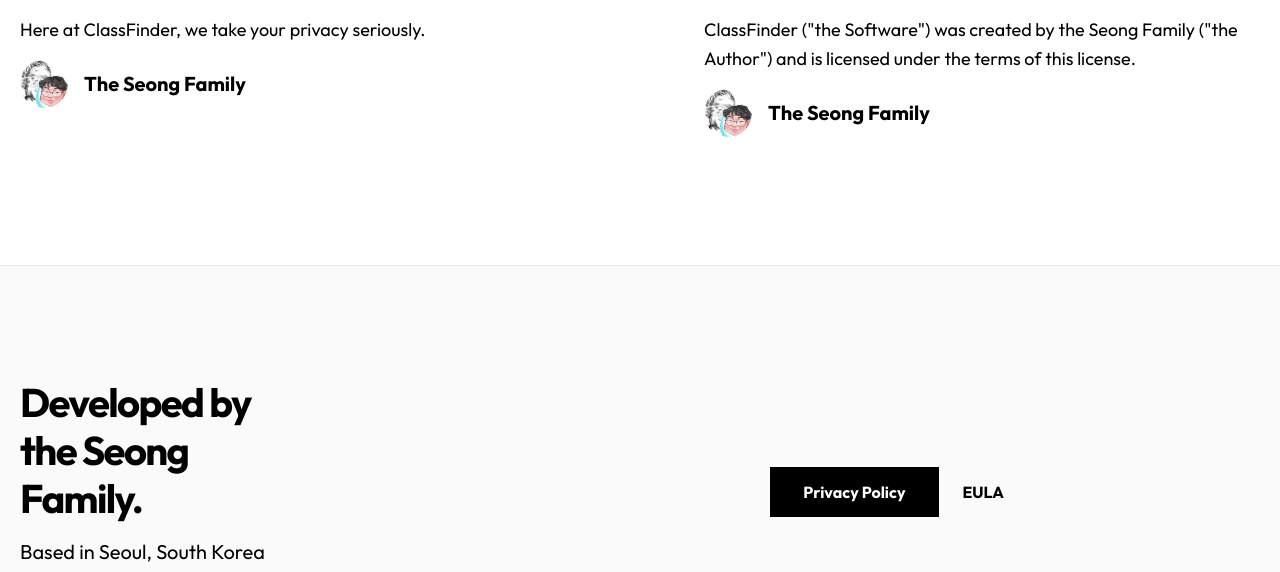
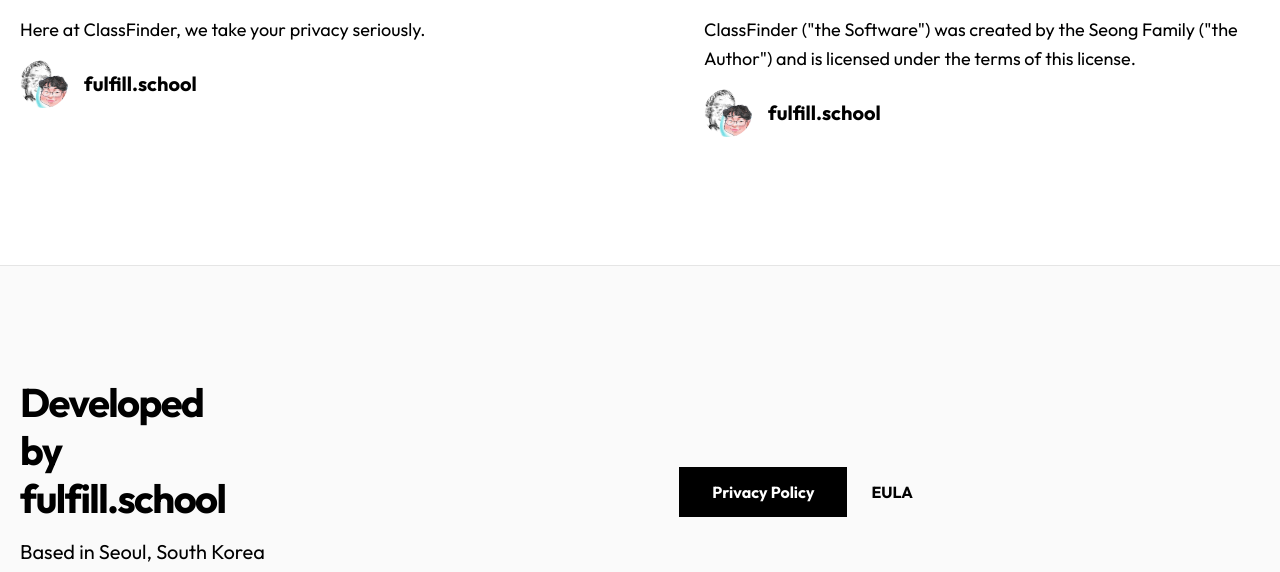
Before and after one commit to wonmor/classfinder-web, a Next.js app: page / in a window 1280 px wide. Shown: the part 2134-2706 px from the top of the page. Built offline with nearby package versions, Linux system fonts and the light colour scheme.

Commit message:
Updated company name

```diff
--- a/_posts/about.md
+++ b/_posts/about.md
@@ -4,7 +4,7 @@
 coverImage: '/assets/blog/dynamic-routing/cover.jpg'
 date: '2023-08-22T05:35:07.322Z'
 author:
-  name: The Seong Family
+  name: fulfill.school
   picture: '/assets/blog/authors/family.jpg'
 ogImage:
   url: '/assets/blog/dynamic-routing/cover.jpg'
--- a/_posts/eula.md
+++ b/_posts/eula.md
@@ -4,7 +4,7 @@
 coverImage: '/assets/blog/hello-world/cover.jpg'
 date: '2023-08-18T05:35:07.322Z'
 author:
-  name: The Seong Family
+  name: fulfill.school
   picture: '/assets/blog/authors/family.jpg'
 ogImage:
   url: '/assets/blog/preview/cover.jpg'
--- a/_posts/privacy.md
+++ b/_posts/privacy.md
@@ -4,7 +4,7 @@
 coverImage: '/assets/blog/preview/cover.jpg'
 date: '2023-08-19T05:35:07.322Z'
 author:
-  name: The Seong Family
+  name: fulfill.school
   picture: '/assets/blog/authors/family.jpg'
 ogImage:
   url: '/assets/blog/preview/cover.jpg'
--- a/components/footer.tsx
+++ b/components/footer.tsx
@@ -8,7 +8,7 @@
         <div className="py-28 flex flex-col lg:flex-row items-center">
           <div className="flex flex-col gap-4 text-center lg:text-left">
             <h3 className="text-4xl lg:text-[2.5rem] font-bold tracking-tighter leading-tight text-center lg:text-left mb-10 lg:mb-0 lg:pr-4 lg:w-1/2">
-              Developed by the Seong Family.
+              Developed by fulfill.school
             </h3>
 
             <p className="text-xl mb-10">Based in Seoul, South Korea</p>
```
